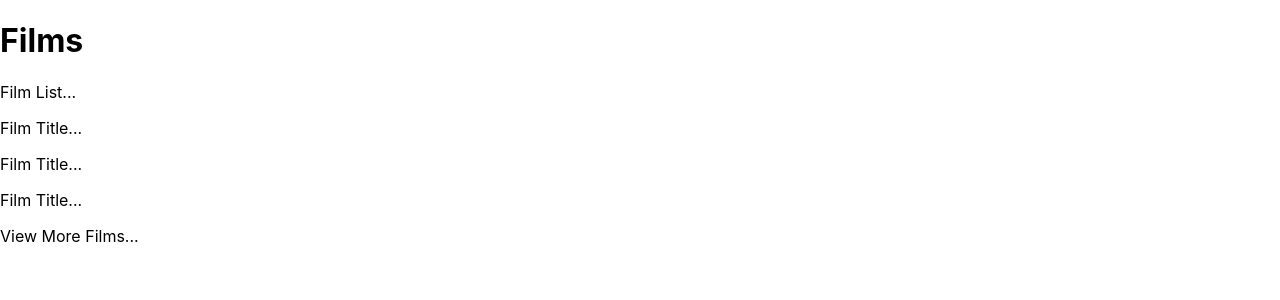
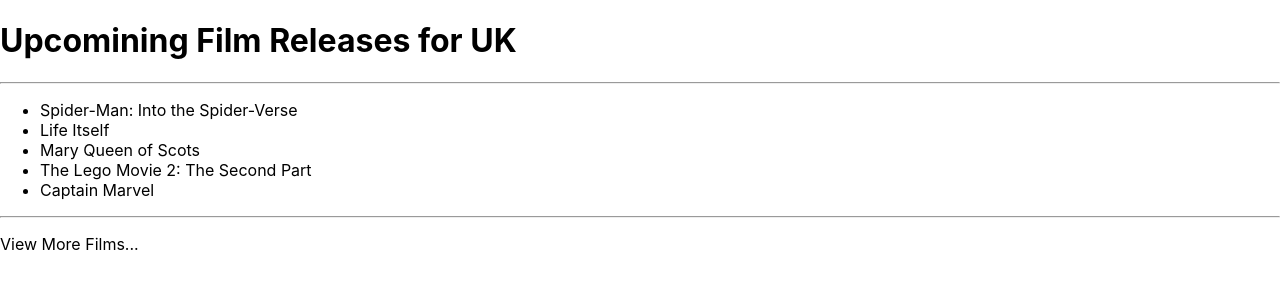
Before and after one commit to kss101/week_07_day_1_homework_films_react, a React (Create React App) app: page / in a window 1280 px wide. Shown: the top 300 px of the page. Built offline with nearby package versions, Linux system fonts and the light colour scheme.

Commit message:
Added props and states to components and container.

```diff
--- a/src/components/Film.js
+++ b/src/components/Film.js
@@ -1,7 +1,7 @@
-const Film = () => {
+const Film = ({name, url}) => {
     return(
         <>
-            <p>Film Title...</p>
+            <li>{name}</li>
         </>
     )
 }
--- a/src/components/FilmList.js
+++ b/src/components/FilmList.js
@@ -1,13 +1,18 @@
 import Film from "./Film";
 
-const FilmList = () => {
+const FilmList = ({films}) => {
+
+    const filmNodes = films.map((film) => {
+        return(
+            <Film name={film.name} url={film.url} key={film.id} />
+        )
+    })
 
     return(
         <>
-            <p>Film List...</p>
-            <Film />
-            <Film />
-            <Film />
+            <ul>
+                {filmNodes}
+            </ul>
         </>
     )
 }
--- a/src/containers/FilmBox.js
+++ b/src/containers/FilmBox.js
@@ -35,8 +35,10 @@ const FilmBox = () => {
 
     return (
         <>
-            <h1>Films</h1>
-            <FilmList />
+            <h1>Upcomining Film Releases for UK</h1>
+            <hr />
+            <FilmList films={films}/>
+            <hr />
             <ViewMoreFilms />
         </>
     );
```
Also changed, not shown: 1 other file (tests, documents, lock files or other folders).
